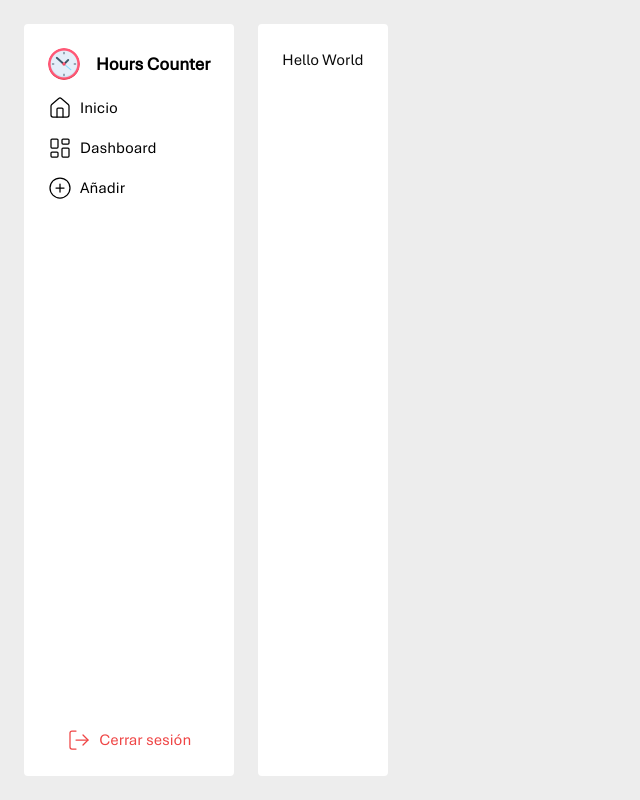
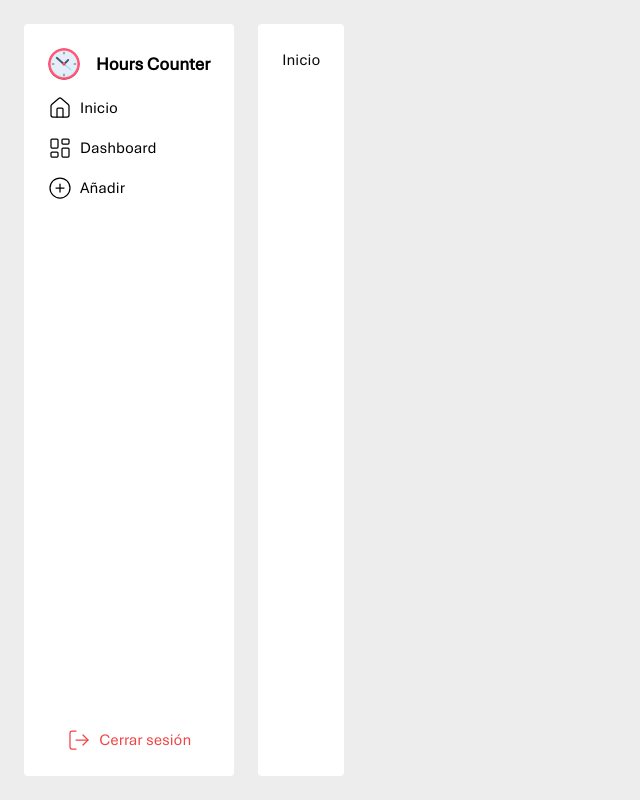
Before and after one commit to forjoa/hours-counter, a Next.js app: page / in a window 1280 px wide. Shown: the whole page, without its empty margins (0-640 px from the left). Built offline with nearby package versions, Linux system fonts and the light colour scheme.

Commit message:
refactor: clean index component

```diff
--- a/src/app/page.tsx
+++ b/src/app/page.tsx
@@ -3,7 +3,7 @@ import Main from "@/components/ui/Main";
 export default function Home() {
   return (
     <Main>
-      <h1>Hello World</h1>
+      <h1>Inicio</h1>
     </Main>
   )
 }
```
